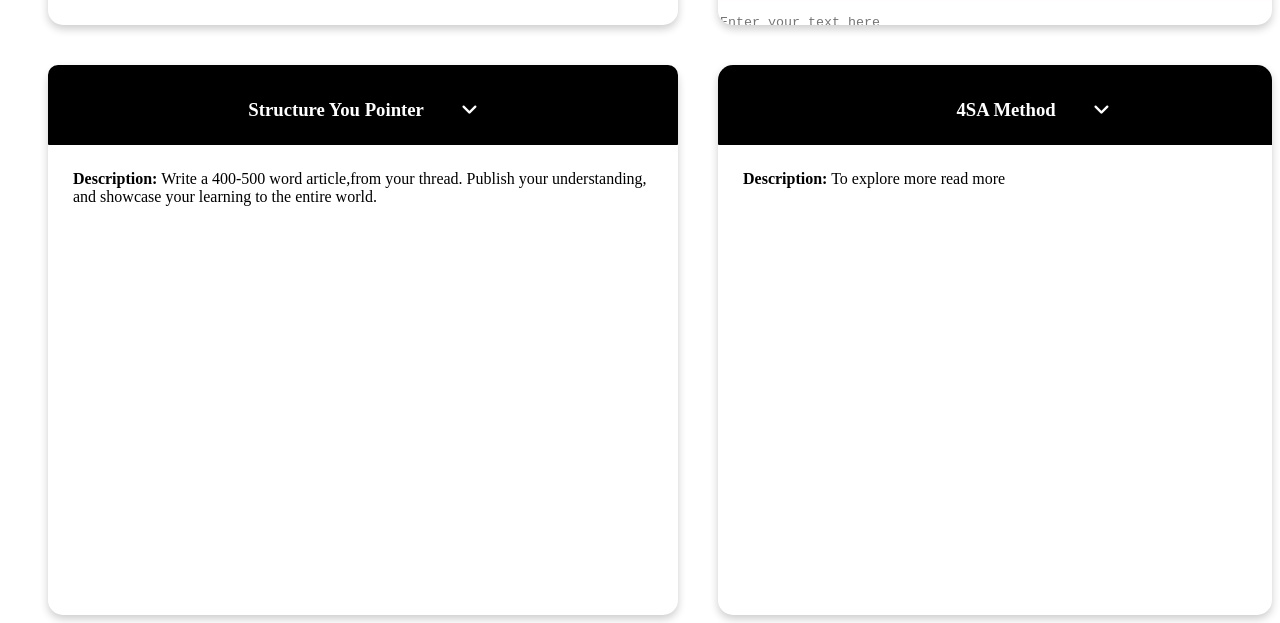
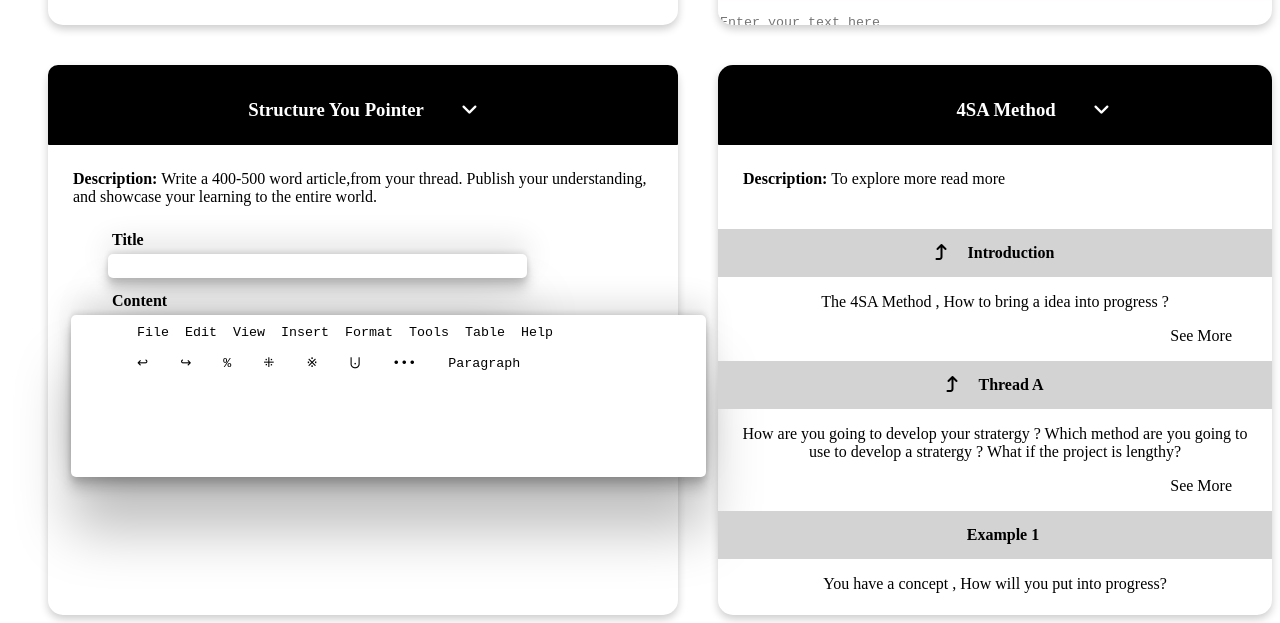
Before and after one commit to PrakharS27/Deep-Thought, a plain HTML site: page index.html in a window 1280 px wide. Shown: the part 573-1196 px from the top of the page. Drawn offline with Linux system fonts and the light colour scheme.

Commit message:
all div completed-html-css

```diff
--- a/index.html
+++ b/index.html
@@ -103,15 +103,16 @@
             ></textarea>
           </div>
         </div>
-
       </div>
     </div>
     <div class="container1">
       <div class="div1">
         <div class="tech">
-          <h3>Structure You Pointer&emsp;&emsp;<i
-            class="fa-solid fa-angle-down"
-          ></i></h3>
+          <h3>
+            Structure You Pointer&emsp;&emsp;<i
+              class="fa-solid fa-angle-down"
+            ></i>
+          </h3>
           <p></p>
         </div>
         <div class="desc">
@@ -119,15 +120,45 @@
           Publish your understanding, and showcase your learning to the entire
           world.
         </div>
+        <div><b>&emsp;&emsp;&emsp;&emsp;Title</b></div>
+        <textarea name="" class="textarea4" cols="50" rows="1"></textarea>
+        <div><b>&emsp;&emsp;&emsp;&emsp;Content</b></div>
+        <textarea name="" class="textarea5" cols="77" rows="10">
+        File  Edit  View  Insert  Format  Tools  Table  Help
+
+        ↩    ↪    %    ⁜    ※    ⨃    •••    Paragraph
+
+        </textarea>
       </div>
 
       <div class="div2">
         <div class="tech1">
-          <h3>4SA Method&emsp;&emsp;<i
-            class="fa-solid fa-angle-down"
-          ></i></h3>
+          <h3>4SA Method&emsp;&emsp;<i class="fa-solid fa-angle-down"></i></h3>
         </div>
         <div class="desc"><b>Description:</b> To explore more read more</div>
+        <div class="intro">
+          <p class="thre">
+            <i class="fa-solid fa-arrow-turn-up"></i> <b>&emsp;Introduction</b>
+          </p>
+
+        </div>
+        <p class="text">The 4SA Method , How to bring a idea into progress ?</p>
+        <p class="Seemore">See More</p>
+
+        <div class="intro">
+          <p class="thre">
+            <i class="fa-solid fa-arrow-turn-up"></i> <b>&emsp;Thread A</b>
+          </p>
+
+        </div>
+        <p class="text">How are you going to develop your stratergy ? Which method are you going to use to develop a stratergy ? What if the project is lengthy?</p>
+        <p class="Seemore">See More</p>
+        <div class="intro">
+          <p class="thre">
+          <b>&emsp;Example 1</b>
+          </p>
+        </div>
+        <p class="text">You have a concept , How will you put into progress?</p>
       </div>
     </div>
   </body>
--- a/style.css
+++ b/style.css
@@ -86,9 +86,11 @@
 
 .textarea1 {
   border: none;
+  resize: none;
 }
 .textarea2 {
   border: none;
+  resize: none;
 }
 .icons {
   padding-top: 10px;
@@ -128,4 +130,40 @@
 .textarea3{
     border: none;
     width: 95%;
+    resize: none;
 }
+
+.textarea4{
+margin-top: 5px;
+margin-left: 60px;
+resize: none;
+border: none;
+box-shadow: rgba(0, 0, 0, 0.25) 0px 54px 55px, rgba(0, 0, 0, 0.12) 0px -12px 30px, rgba(0, 0, 0, 0.12) 0px 4px 6px, rgba(0, 0, 0, 0.17) 0px 12px 13px, rgba(0, 0, 0, 0.09) 0px -3px 5px;
+  border-radius: 5px 5px 5px 5px;
+  height: 20px;
+  margin-bottom: 10px;
+}
+
+.textarea5{
+    margin-top: 5px;
+    margin-left: 23px;
+    resize: none;
+    border: none;
+    box-shadow: rgba(0, 0, 0, 0.25) 0px 54px 55px, rgba(0, 0, 0, 0.12) 0px -12px 30px, rgba(0, 0, 0, 0.12) 0px 4px 6px, rgba(0, 0, 0, 0.17) 0px 12px 13px, rgba(0, 0, 0, 0.09) 0px -3px 5px;
+      border-radius: 5px 5px 5px 5px;
+      padding-top: 10px;
+    }
+    .intro{
+        background-color: lightgray;
+    }
+
+    .text{
+        margin-left: 20px;
+        margin-right: 20px;
+        text-align: center;
+    }
+
+    .Seemore{
+        text-align: end;
+        margin-right: 40px;
+    }
```
